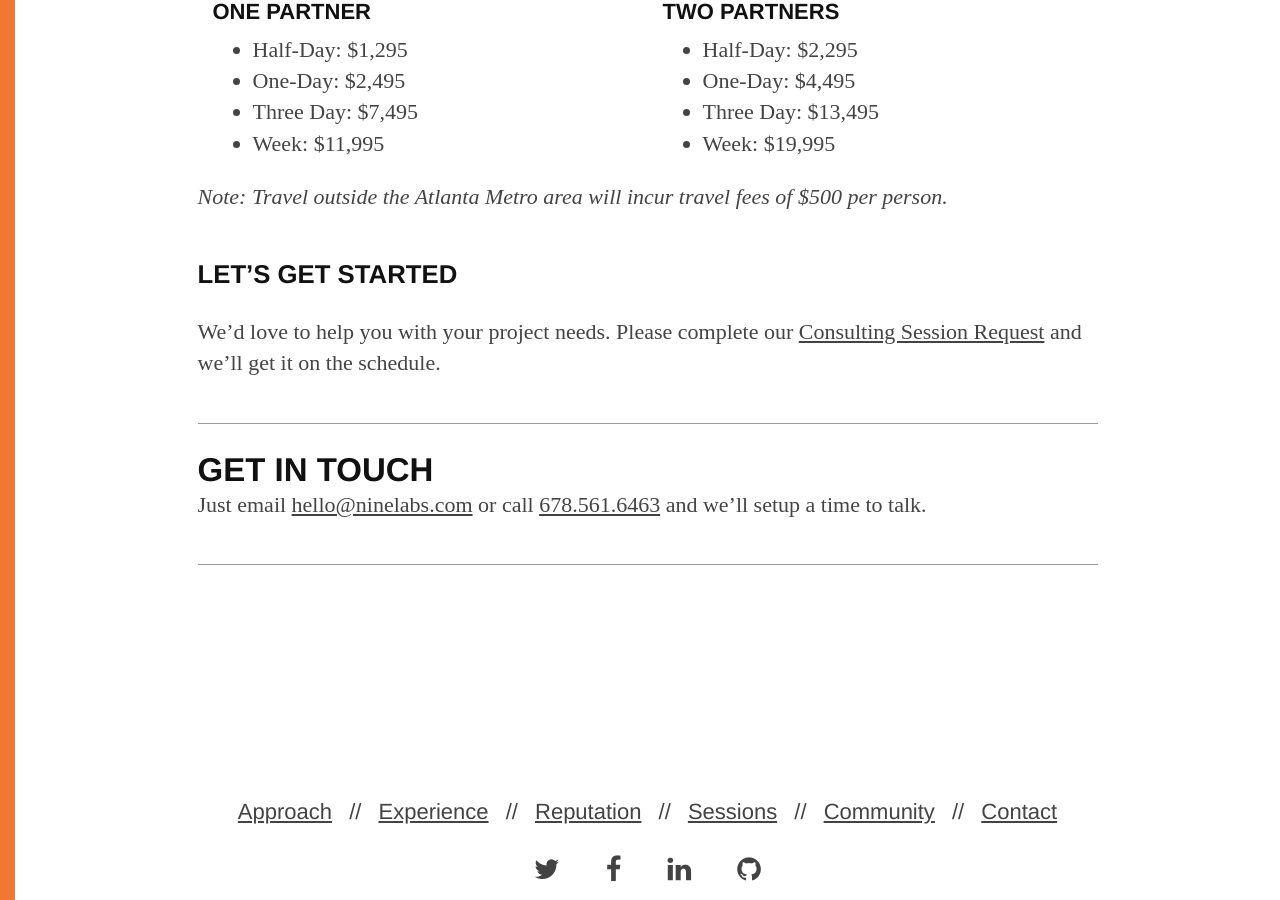
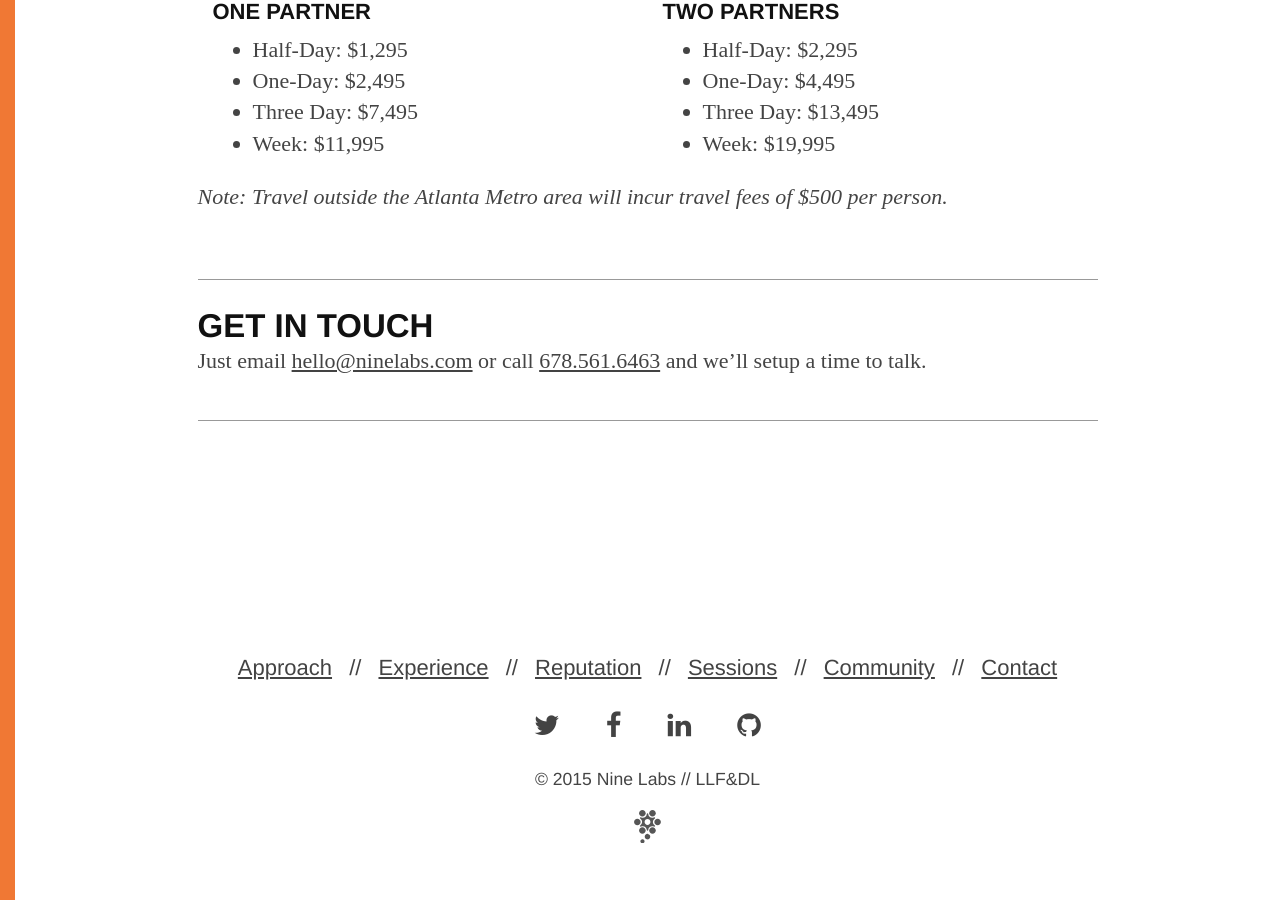
Before and after one commit to ninelabs/ninelabs.com, a Jekyll site: the page built from sessions/index.html, in a window 1280 px wide and 900 px high, scrolled down 1153 px. Built offline with Jekyll 4.4.1, drawn with Linux system fonts in a browser that asks for light colours; nearby versions of some CDN libraries; Markdown is read by kramdown in place of the engine named in the settings.

Commit message:
Removed link to session request form.
Signed-off-by: J Cornelius <github@jcornelius.com>

```diff
--- a/sessions/index.html
+++ b/sessions/index.html
@@ -51,9 +51,6 @@ pid: sessions
     </div>
     <p><em>Note: Travel outside the Atlanta Metro area will incur travel fees of $500 per person.</em></p>
   </div>
-
-  <h3>Let&rsquo;s Get Started</h3>
-  <p>We&rsquo;d love to help you with your project needs. Please complete our <a href="https://ninelabs.wufoo.com/payment/consulting-session-request/">Consulting Session Request</a> and we&rsquo;ll get it on the schedule.</p>
 </section>
 
 {% include footer-contact.html %}
```
